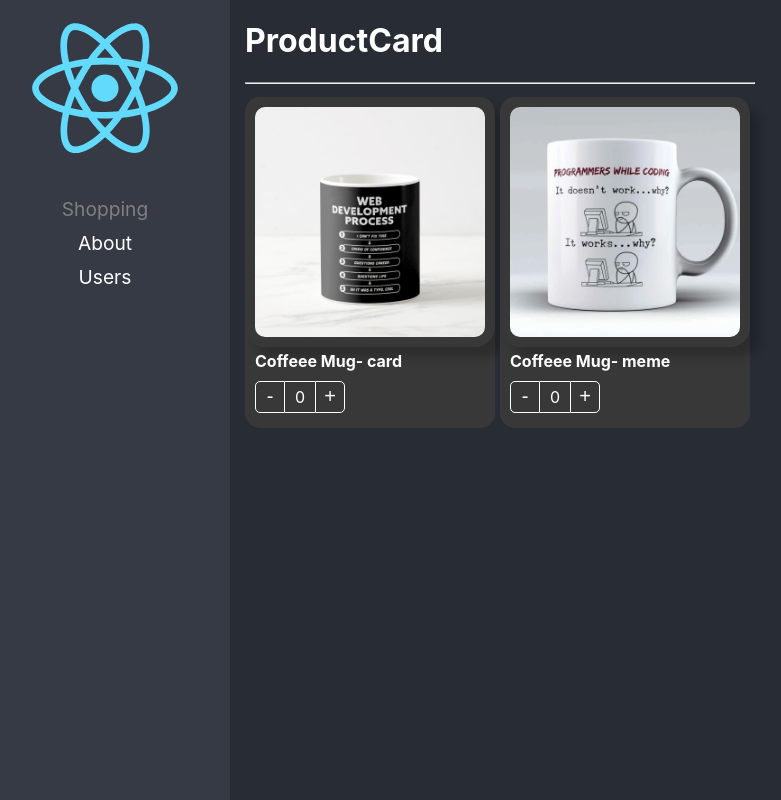
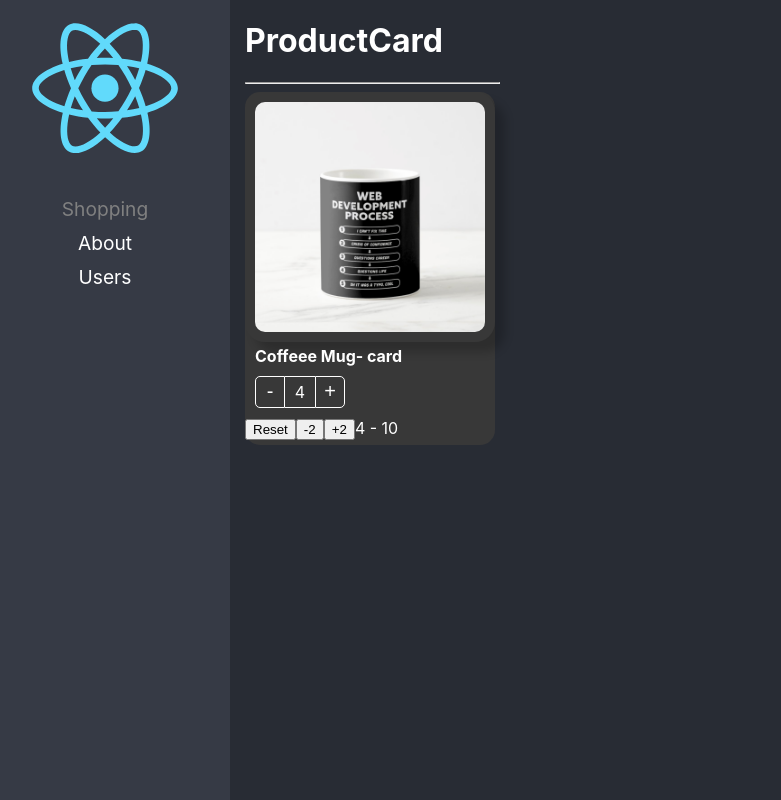
Before and after one commit to javimcl/react-adv-jav, a React (Create React App) app: page / in a window 1280 px wide. Shown: the whole page, without its empty margins (20-801 px from the left). Built offline with nearby package versions, Linux system fonts and the light colour scheme.

Commit message:
Fin del Patron

```diff
--- a/src/02-component-patterns/components/ProductButtons.tsx
+++ b/src/02-component-patterns/components/ProductButtons.tsx
@@ -1,4 +1,5 @@
-import { useContext } from 'react';
+
+import { useCallback, useContext } from 'react';
 import styles from '../styles/styles.module.css';
 
 import { ProductContext } from "./ProductCard";
@@ -11,8 +12,17 @@
 
 export const ProductButtons = ({ className, style }: Props) => {
 
+    // Nueva propiedad maxCount
+    const { increaseBy, counter, maxCount } = useContext(ProductContext)
 
-    const { increaseBy, counter } = useContext(ProductContext)
+    //isMaxReached = useCallback, dependencias [counter, maxCount]
+    //True si el counter == maxCount
+    //False si no lo es
+    const isMaxReached = useCallback(
+      () => !!maxCount && counter===maxCount,
+      [counter, maxCount],
+    )
+
 
 
     return (
@@ -25,7 +35,7 @@
             </button>
             <div className={styles.countLabel}>{counter}</div>
             <button
-                className={styles.buttonAdd}
+                className={ `${styles.buttonAdd} ${ isMaxReached() && styles.disabled}`}
                 onClick={() => increaseBy(1)}>
                 +
             </button>
--- a/src/02-component-patterns/components/ProductCard.tsx
+++ b/src/02-component-patterns/components/ProductCard.tsx
@@ -1,7 +1,7 @@
 import styles from '../styles/styles.module.css';
 import { useProduct } from '../hooks/useProduct';
-import { createContext, ReactElement, CSSProperties } from 'react';
-import { onCahngeArgs, Product, ProductContextProps } from '../interfaces/interfaces';
+import { createContext,  CSSProperties } from 'react';
+import { InitialValues, onCahngeArgs, Product, ProductCardHandlers, ProductContextProps } from '../interfaces/interfaces';
 
 
 
@@ -11,38 +11,42 @@
 
 export interface Props {
     product: Product;
-    children?: ReactElement | ReactElement[];
+    //children?: ReactElement | ReactElement[];
+    children: (args: ProductCardHandlers) => JSX.Element;
     className?: string;
     style?: CSSProperties;
     onChange?: (args: onCahngeArgs) => void;
     value?: number;
+    initialValues?: InitialValues
+    maxCount?: number
 
 }
 
 
-export const ProductCard = ({ children, product, className, style, onChange, value }: Props) => {
+export const ProductCard = ({ children, product, className, style, onChange, value, initialValues }: Props) => {
 
-    const { counter, increaseBy } = useProduct({ onChange, product, value });
+    const { counter, increaseBy, maxCount, isMaxCountReached, reset } = useProduct({ onChange, product, value, initialValues });
 
     return (
         <Provider value={{
 
             counter,
             increaseBy,
-            product
+            maxCount,
+            product,
+
         }}>
             <div
                 className={`${styles.productCard} ${className}`}
                 style={style}>
-                {children}
-                {/* <ProductoImage img={product.img} />
-
-            <ProductoTitle title={product.title} />
-
-            <ProductButtons counter={counter} increaseBy={increaseBy} /> */}
-
-
-
+                {children({
+                    count: counter,
+                    isMaxCountReached,
+                    maxCount: initialValues?.maxCount,
+                    product,
+                    increaseBy,
+                    reset
+                })}
 
             </div>
         </Provider>
--- a/src/02-component-patterns/hooks/useProduct.ts
+++ b/src/02-component-patterns/hooks/useProduct.ts
@@ -1,34 +1,59 @@
 import { useEffect, useRef, useState } from 'react'
-import { onCahngeArgs, Product } from '../interfaces/interfaces';
+import { InitialValues, onCahngeArgs, Product } from '../interfaces/interfaces';
 
 
 interface useProductArgs {
     product: Product;
     onChange?: (args: onCahngeArgs) => void
-    value?: number
+    value?: number;
+    initialValues?: InitialValues;
+    maxCount?: number
 }
 
-export const useProduct = ({onChange, product, value = 0}: useProductArgs) => {
+export const useProduct = ({ onChange, product, value = 0, initialValues, maxCount }: useProductArgs) => {
 
-    const [counter, setCounter] = useState(value);
+    const [counter, setCounter] = useState<number>(initialValues?.count || value);
 
-
+    const isMounted = useRef(false);
 
     const increaseBy = (value: number) => {
 
+        let newValue = Math.max(counter + value, 0)
 
-        const newValue = Math.max(counter  + value, 0)
+        if (initialValues?.maxCount) {
+
+            newValue = Math.min(newValue, initialValues.maxCount)
+        }
+
         setCounter(newValue)
-        onChange && onChange({count: newValue, product});
+        onChange && onChange({ count: newValue, product });
     }
 
     useEffect(() => {
+        if (!isMounted.current) {
+            return;
+        }
         setCounter(value);
 
     }, [value])
 
+
+    useEffect(() => {
+        isMounted.current = true;
+    }, [])
+
+
+    const reset = ()=> {
+        setCounter(initialValues?.count || value)
+    }
+
+
     return {
         counter,
-        increaseBy
+        isMaxCountReached: !!initialValues?.count && initialValues.maxCount === counter,
+        maxCount: initialValues?.maxCount,
+
+        increaseBy,
+        reset
     };
 }
--- a/src/02-component-patterns/pages/ShoppingPage.tsx
+++ b/src/02-component-patterns/pages/ShoppingPage.tsx
@@ -2,19 +2,19 @@
 
 import { ProductButtons, ProductCard, ProductoImage, ProductoTitle } from '../components/';
 import { products } from '../data/products';
-import { useShoppingCart } from '../hooks/useShoppingCart';
+
 import '../styles/custom-styles.css'
 
 
 
 
-
+const product = products[0];
 
 
 
 export const ShoppingPage = () => {
 
-    const {shoppingCart, onProductCountChange} = useShoppingCart();
+
 
 
 
@@ -23,63 +23,42 @@
         <div >
             <h1>ProductCard</h1>
             <hr />
-            <div style={{
-                display: 'flex',
-                flexDirection: 'row',
-                flexWrap: 'wrap'
-            }}>
+
+            <ProductCard
+                key={product.id}
+                product={product}
+                className="bg-dark text-white"
+                initialValues={{
+                    count: 4,
+                    maxCount: 10
+                }}
+            >
 
                 {
-                    products.map(product => (
-                        <ProductCard
-                            key={product.id}
-                            product={product}
-                            className="bg-dark text-white"
-                            onChange={(evento) => onProductCountChange(evento)}
-                            value={shoppingCart[product.id]?.count || 0}
-                        >
+                    ({reset, isMaxCountReached, count, increaseBy, maxCount}) => (
+                        <>
                             <ProductoImage className="custom-image" style={{
                                 boxShadow: '10px 10px 10px rgba(0,0,0,0.2)'
                             }} />
                             <ProductoTitle className=" text-bold" activeClass='active' />
                             <ProductButtons className="custom-buttons" />
 
-
-                        </ProductCard>
-
-                    ))
-                }
-            </div>
-            <div className='shopping-cart'>
-
-                {
-
-                    Object.entries(shoppingCart).map(([key, product]) => (
-                        <ProductCard
-                            key={key}
-                            product={product}
-                            className="bg-dark text-white"
-                            style={{ width: '100px' }}
-                            onChange={onProductCountChange}
-                            value={product.count} >
-                            <ProductoImage
-                                className="custom-image"
-                                style={{
-                                    boxShadow: '10px 10px 10px rgba(0,0,0,0.2)'
-                                }} />
-
-                            <ProductButtons
-                                className="custom-buttons"
-                                style={{
-                                    display: 'flex',
-                                    justifyContent: 'center'
-                                }} />
-                        </ProductCard>
-                    ))
+                            <button onClick={reset}> Reset</button>
+                            <button onClick={() => increaseBy(-2)}>-2</button>
+                            {
+                                (!isMaxCountReached && <button onClick={() => increaseBy(2)}>+2</button>                            )
+                            }
 
 
+                            <span>{count} - {maxCount}</span>
+
+
+                        </>
+                    )
                 }
-            </div>
+
+            </ProductCard>
+
         </div>
     )
 }
--- a/src/02-component-patterns/styles/styles.module.css
+++ b/src/02-component-patterns/styles/styles.module.css
@@ -60,3 +60,9 @@
 .buttonAdd:hover {
     background-color: rgba(0, 0, 0, 0.1);
 }
+
+.disabled {
+     border-color: grey !important;
+     border-left: 1px solid white !important;
+     color: grey !important;
+}
```
Also changed, not shown: src/02-component-patterns/interfaces/interfaces.ts (+21 -0 lines).
